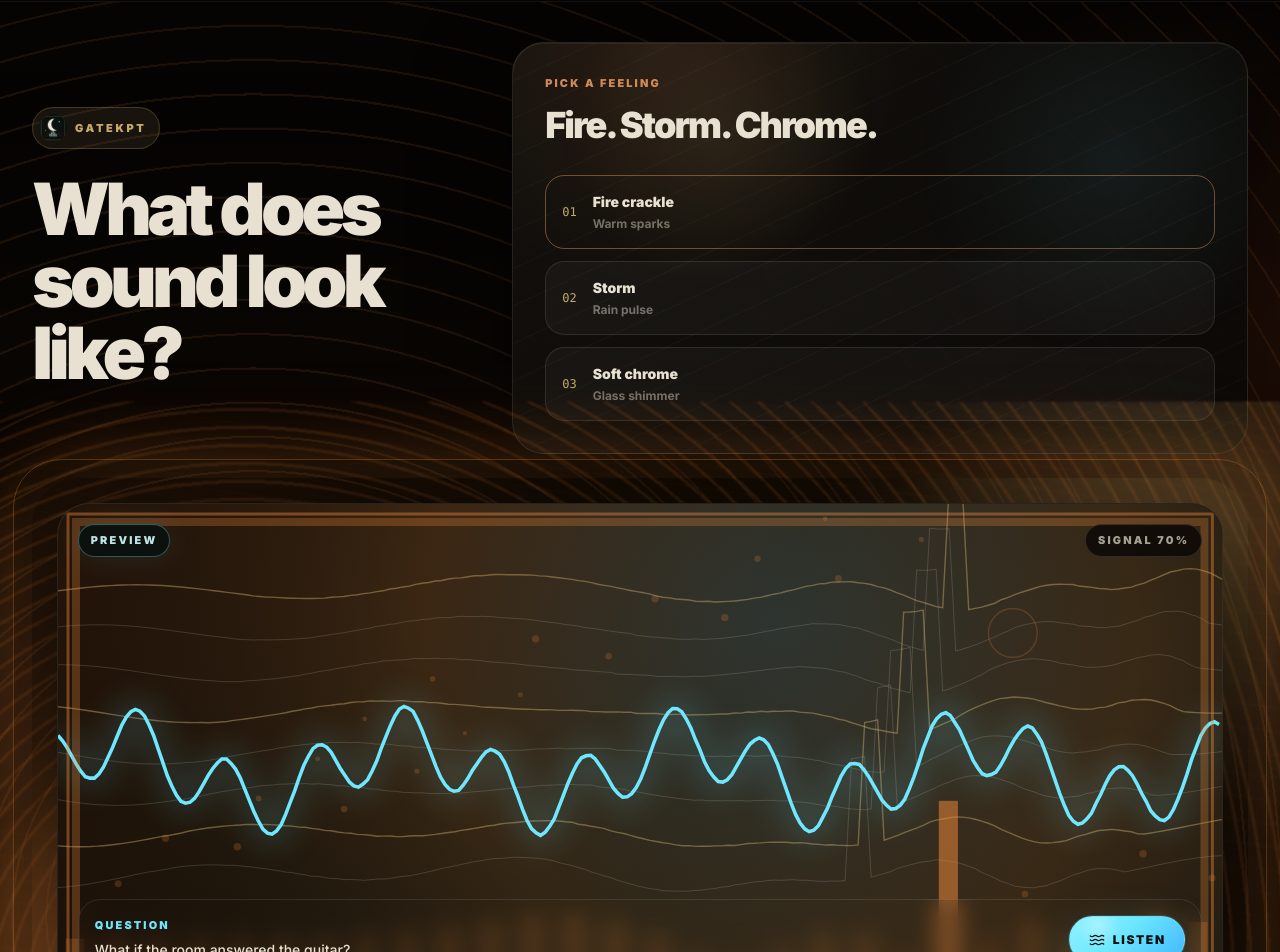
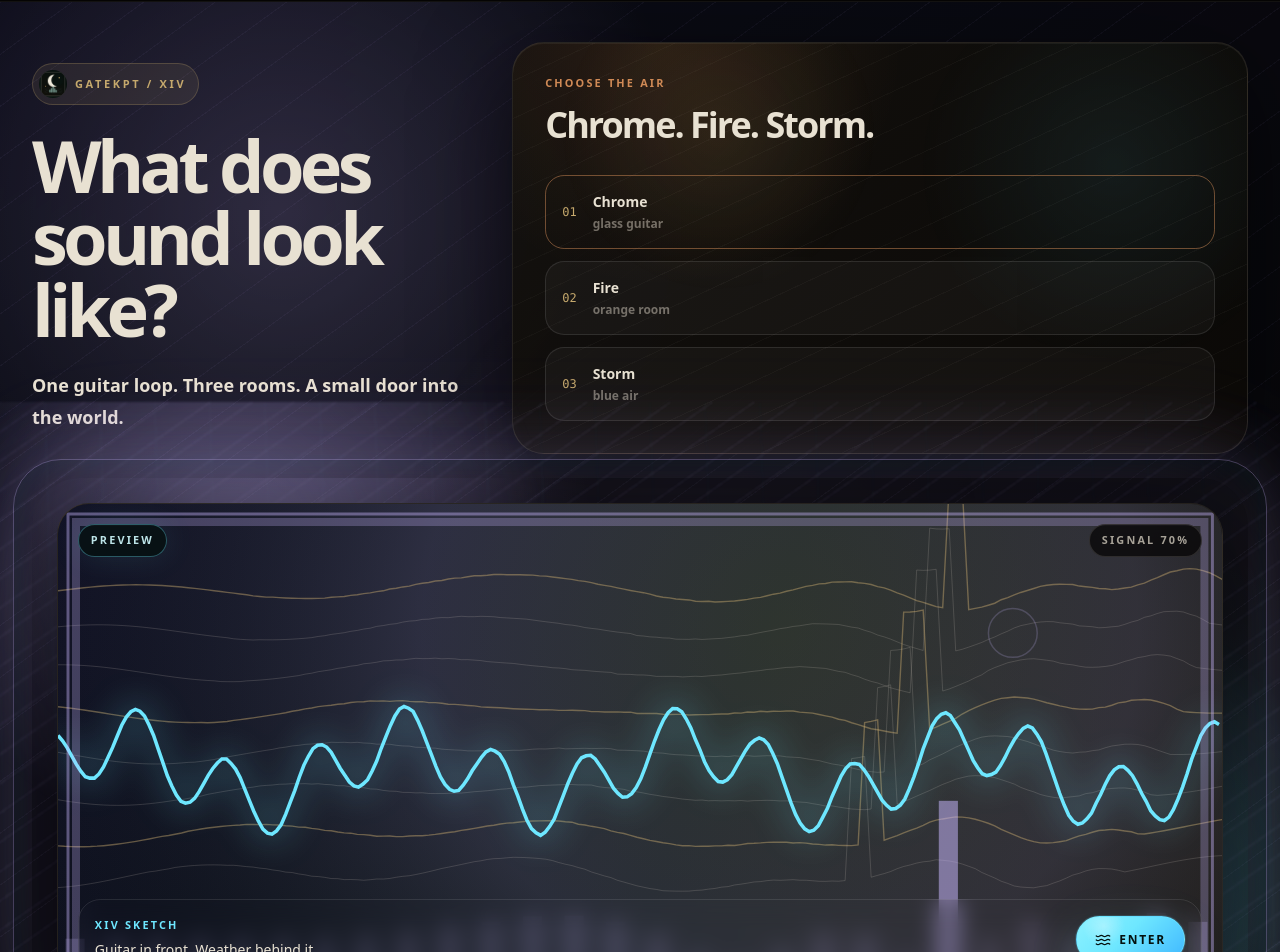
Before and after one commit to marcelozap/gateKPT, a Next.js app: page / in a window 1280 px wide. Shown: the part 43-995 px from the top of the page. Built offline with nearby package versions, Linux system fonts and the light colour scheme; no server answers.

Commit message:
refine GateKPT public art site

```diff
--- a/src/app/globals.css
+++ b/src/app/globals.css
@@ -26,7 +26,7 @@ body {
 body {
   -webkit-font-smoothing: antialiased;
   -moz-osx-font-smoothing: grayscale;
-  font-family: "Inter", ui-sans-serif, system-ui, -apple-system, BlinkMacSystemFont, "Segoe UI", sans-serif;
+  font-family: var(--font-space-grotesk), ui-sans-serif, system-ui, sans-serif;
 }
 
 .skip-link {
@@ -158,6 +158,31 @@ body {
     radial-gradient(circle at 22% 18%, rgba(201, 184, 255, 0.27), transparent 30%),
     radial-gradient(circle at 84% 78%, rgba(110, 231, 255, 0.16), transparent 28%),
     linear-gradient(145deg, rgba(16, 18, 42, 0.72), rgba(8, 8, 12, 0.18));
+}
+
+.gk-mood-stage.gk-mood-chrome .gk-ambient {
+  background:
+    radial-gradient(circle at 12% 18%, rgba(201, 184, 255, 0.24), transparent 27%),
+    radial-gradient(circle at 84% 12%, rgba(110, 231, 255, 0.18), transparent 30%),
+    radial-gradient(circle at 66% 76%, rgba(89, 84, 110, 0.22), transparent 36%),
+    linear-gradient(120deg, rgba(232, 225, 210, 0.08), transparent 28% 68%, rgba(110, 231, 255, 0.08)),
+    linear-gradient(135deg, #050403 0%, #080a12 48%, #10101b 76%, #050403 100%);
+}
+
+.gk-mood-stage.gk-mood-fire .gk-ambient {
+  background:
+    radial-gradient(circle at 14% 12%, rgba(240, 138, 60, 0.2), transparent 27%),
+    radial-gradient(circle at 86% 10%, rgba(217, 180, 106, 0.16), transparent 30%),
+    radial-gradient(circle at 70% 76%, rgba(91, 44, 20, 0.25), transparent 36%),
+    linear-gradient(135deg, #050403 0%, #0a0705 48%, #120b06 76%, #050403 100%);
+}
+
+.gk-mood-stage.gk-mood-storm .gk-ambient {
+  background:
+    radial-gradient(circle at 12% 14%, rgba(70, 117, 170, 0.2), transparent 30%),
+    radial-gradient(circle at 88% 12%, rgba(110, 231, 255, 0.16), transparent 30%),
+    radial-gradient(circle at 70% 76%, rgba(15, 32, 46, 0.32), transparent 36%),
+    linear-gradient(135deg, #050403 0%, #071018 48%, #0f1b22 76%, #050403 100%);
 }
 
 .gk-mood-stage.gk-mood-chrome::after {
--- a/src/app/layout.tsx
+++ b/src/app/layout.tsx
@@ -1,22 +1,22 @@
 import type { Metadata } from "next";
-import { Inter } from "next/font/google";
+import { Space_Grotesk } from "next/font/google";
 import { HubNav } from "@/components/HubNav";
 import { getSiteUrl } from "@/lib/siteUrl";
 import "./globals.css";
 
-const inter = Inter({
+const spaceGrotesk = Space_Grotesk({
   subsets: ["latin"],
-  variable: "--font-inter",
+  variable: "--font-space-grotesk",
   display: "swap",
 });
 
 export const metadata: Metadata = {
   title: {
-    default: "GateKPT - Make Sound Visible",
+    default: "GateKPT - What Does Sound Look Like?",
     template: "%s - GateKPT",
   },
   description:
-    "A small example of guitar, atmosphere, and motion becoming one visual world.",
+    "A public music-art sketch from XIV: guitar, atmosphere, and motion in one living visual.",
   metadataBase: new URL(getSiteUrl()),
   icons: {
     icon: [
@@ -26,9 +26,9 @@ export const metadata: Metadata = {
     shortcut: ["/gatekpt-icon.png"],
   },
   openGraph: {
-    title: "GateKPT - Make Sound Visible",
+    title: "GateKPT - What Does Sound Look Like?",
     description:
-      "A small example of guitar, atmosphere, and motion becoming one visual world.",
+      "A public music-art sketch from XIV: guitar, atmosphere, and motion in one living visual.",
     type: "website",
     url: getSiteUrl(),
   },
@@ -38,7 +38,7 @@ export default function RootLayout({
   children,
 }: Readonly<{ children: React.ReactNode }>) {
   return (
-    <html lang="en" className={inter.variable}>
+    <html lang="en" className={spaceGrotesk.variable}>
       <body className="font-body">
         <a href="#main-content" className="skip-link">
           Skip to main content
--- a/src/components/HubNav.tsx
+++ b/src/components/HubNav.tsx
@@ -4,9 +4,9 @@ import Link from "next/link";
 import Image from "next/image";
 
 const links = [
-  { href: "/", label: "Home" },
-  { href: "/#preview", label: "Play" },
-  { href: "https://marcelozapata.dev", label: "Marcelo", external: true },
+  { href: "/", label: "GateKPT" },
+  { href: "/#preview", label: "Sound" },
+  { href: "https://marcelozapata.dev", label: "XIV", external: true },
 ];
 
 export function HubNav() {
@@ -25,7 +25,7 @@ export function HubNav() {
           <Image src="/gatekpt-icon.png" alt="" width={24} height={24} className="rounded-full" />
           <span className="text-sm font-semibold tracking-tight text-white">GateKPT</span>
           <span className="hidden text-[11px] text-apple-label3 sm:inline">/</span>
-          <span className="hidden text-[11px] font-medium text-apple-label2 sm:inline">Music</span>
+          <span className="hidden text-[11px] font-medium text-apple-label2 sm:inline">XIV</span>
         </Link>
 
         <nav aria-label="Primary" className="flex items-center gap-0.5 sm:gap-1.5">
--- a/src/gatekpt/GatekptLanding.tsx
+++ b/src/gatekpt/GatekptLanding.tsx
@@ -20,9 +20,9 @@ type MoodBed = {
 };
 
 const cuePath = [
-  ["01", "Fire crackle", "Warm sparks"],
-  ["02", "Storm", "Rain pulse"],
-  ["03", "Soft chrome", "Glass shimmer"],
+  ["01", "Chrome", "glass guitar"],
+  ["02", "Fire", "orange room"],
+  ["03", "Storm", "blue air"],
 ];
 
 const socialChannels = [
@@ -58,7 +58,7 @@ function buildMoodBed(audioContext: AudioContext, mood: string, destination: Aud
   const gains: GainNode[] = [];
   const filters: BiquadFilterNode[] = [];
 
-  if (mood === "Fire crackle") {
+  if (mood === "Fire") {
     const fire = createNoiseSource(audioContext);
     const filter = audioContext.createBiquadFilter();
     const gain = audioContext.createGain();
@@ -240,8 +240,8 @@ function TerrainSignalPreview({ activeCue }: { activeCue: string }) {
       const signal = smoothedSignalRef.current;
       const mood = activeCueRef.current;
       const guitarColor = "#6ee7ff";
-      const moodRgb = mood === "Fire crackle" ? "240, 138, 60" : mood === "Soft chrome" ? "201, 184, 255" : "110, 231, 255";
-      const moodColor = mood === "Fire crackle" ? "#f08a3c" : mood === "Soft chrome" ? "#c9b8ff" : "#6ee7ff";
+      const moodRgb = mood === "Fire" ? "240, 138, 60" : mood === "Chrome" ? "201, 184, 255" : "110, 231, 255";
+      const moodColor = mood === "Fire" ? "#f08a3c" : mood === "Chrome" ? "#c9b8ff" : "#6ee7ff";
       signal.bass = signal.bass * 0.78 + bassRaw * 0.22;
       signal.mid = signal.mid * 0.78 + midRaw * 0.22;
       signal.high = signal.high * 0.78 + highRaw * 0.22;
@@ -262,7 +262,7 @@ function TerrainSignalPreview({ activeCue }: { activeCue: string }) {
       const audioContext = audioContextRef.current;
       if (bed && audioContext) {
         const now = audioContext.currentTime;
-        if (mood === "Soft chrome") {
+        if (mood === "Chrome") {
           [196, 293.66, 440].forEach((base, index) => {
             bed.oscillators[index]?.frequency.setTargetAtTime(base * melodyRatio, now, 0.18);
           });
@@ -282,7 +282,7 @@ function TerrainSignalPreview({ activeCue }: { activeCue: string }) {
 
       ctx.clearRect(0, 0, width, height);
       const base = ctx.createLinearGradient(0, 0, width, height);
-      base.addColorStop(0, mood === "Fire crackle" ? "#231207" : mood === "Soft chrome" ? "#111225" : "#102018");
+      base.addColorStop(0, mood === "Fire" ? "#231207" : mood === "Chrome" ? "#111225" : "#102018");
       base.addColorStop(0.55, "#07100d");
       base.addColorStop(1, mood === "Storm" ? "#0b1722" : "#18160f");
       ctx.fillStyle = base;
@@ -295,7 +295,7 @@ function TerrainSignalPreview({ activeCue }: { activeCue: string }) {
       ctx.fillStyle = mist;
       ctx.fillRect(0, 0, width, height);
 
-      if (mood === "Fire crackle") {
+      if (mood === "Fire") {
         for (let ember = 0; ember < 28; ember += 1) {
           const drift = (nowMs / (70 + ember * 4) + ember * 41) % height;
           const x = ((ember * 83 + Math.sin(nowMs / 1200 + ember) * 38) % width + width) % width;
@@ -453,9 +453,9 @@ function TerrainSignalPreview({ activeCue }: { activeCue: string }) {
       <div className="absolute inset-x-5 bottom-5 rounded-[1.4rem] border border-white/10 bg-[#07100d]/82 p-4 backdrop-blur-md">
         <div className="flex flex-col gap-4 lg:flex-row lg:items-center lg:justify-between">
           <div>
-            <p className="gk-label text-[#6ee7ff]">Question</p>
+            <p className="gk-label text-[#6ee7ff]">XIV sketch</p>
             <p className="mt-1 text-sm font-medium leading-6 text-[#e8e1d2]/68">
-              What if the room answered the guitar?
+              Guitar in front. Weather behind it.
             </p>
           </div>
           {status === "listening" || status === "demo" || status === "starting" ? (
@@ -467,7 +467,7 @@ function TerrainSignalPreview({ activeCue }: { activeCue: string }) {
             <div className="flex flex-wrap gap-2">
               <button type="button" onClick={startDemo} className="gk-button-signal">
                 <Waves className="h-4 w-4" />
-                Listen
+                Enter
               </button>
             </div>
           )}
@@ -480,7 +480,7 @@ function TerrainSignalPreview({ activeCue }: { activeCue: string }) {
 export function GatekptLanding() {
   const [activeCueIndex, setActiveCueIndex] = useState(0);
   const activeCue = cuePath[activeCueIndex]?.[1] || "Drums";
-  const moodClass = activeCueIndex === 0 ? "gk-mood-fire" : activeCueIndex === 1 ? "gk-mood-storm" : "gk-mood-chrome";
+  const moodClass = activeCueIndex === 1 ? "gk-mood-fire" : activeCueIndex === 2 ? "gk-mood-storm" : "gk-mood-chrome";
 
   return (
     <main className="min-h-screen overflow-hidden bg-[#050403] text-[#e8e1d2]">
@@ -490,20 +490,23 @@ export function GatekptLanding() {
           <motion.div initial={{ opacity: 0, y: 16 }} animate={{ opacity: 1, y: 0 }} transition={{ duration: 0.55, ease: "easeOut" }}>
             <div className="mb-6 inline-flex items-center gap-2 rounded-full border border-[#c6a96d]/25 bg-[#c6a96d]/10 py-1.5 pl-1.5 pr-3 text-[11px] font-black uppercase tracking-[0.24em] text-[#c6a96d]">
               <Image src="/gatekpt-icon.png" alt="" width={28} height={28} className="rounded-full" />
-              GateKPT
+              GateKPT / XIV
             </div>
             <h1 className="max-w-4xl text-5xl font-black leading-[0.9] tracking-[-0.065em] sm:text-6xl lg:text-7xl">
               What does sound look like?
             </h1>
+            <p className="mt-6 max-w-xl text-lg font-semibold leading-8 text-[#e8e1d2]/68">
+              One guitar loop. Three rooms. A small door into the world.
+            </p>
           </motion.div>
 
           <motion.div initial={{ opacity: 0, scale: 0.98 }} animate={{ opacity: 1, scale: 1 }} transition={{ delay: 0.12, duration: 0.6, ease: "easeOut" }}>
             <div className="gk-panel relative overflow-hidden rounded-[2rem] p-6 sm:p-8">
               <div className="absolute inset-0 opacity-55 [background:radial-gradient(circle_at_28%_22%,rgba(198,169,109,0.18),transparent_26%),radial-gradient(circle_at_82%_30%,rgba(110,231,255,0.14),transparent_30%),repeating-linear-gradient(155deg,rgba(232,225,210,0.06)_0_1px,transparent_1px_34px)]" />
               <div className="relative">
-                <p className="gk-label text-[#d08a56]">Pick a feeling</p>
+                <p className="gk-label text-[#d08a56]">Choose the air</p>
                 <h2 className="mt-4 text-4xl font-black leading-none tracking-[-0.055em]">
-                  Fire. Storm. Chrome.
+                  Chrome. Fire. Storm.
                 </h2>
                 <div className="mt-8 grid gap-3" id="preview">
                   {cuePath.map(([number, item, detail], index) => (
```
